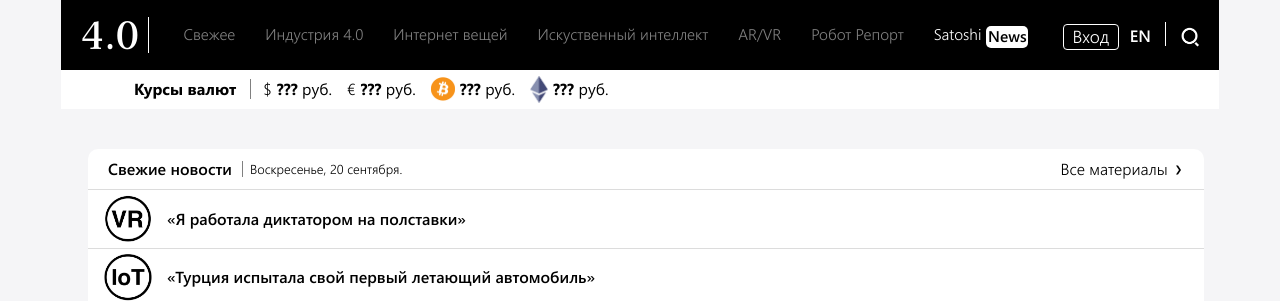
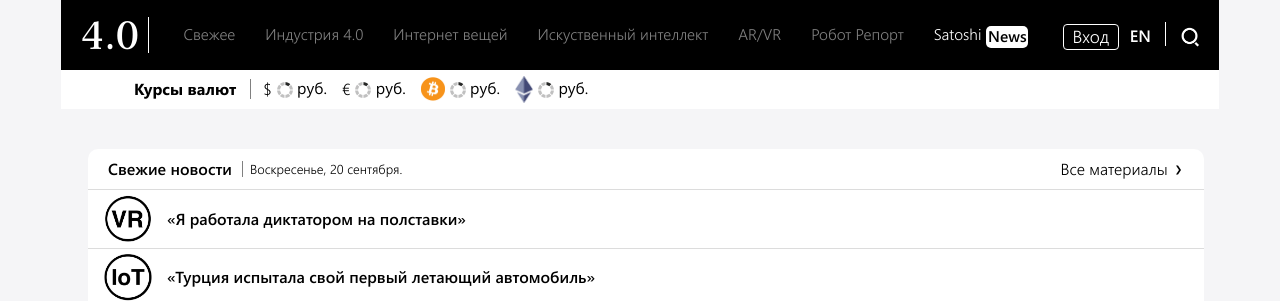
Before and after one commit to nmaslov255/industry, a Django app: page / in a window 1280 px wide. Shown: the top 301 px of the page. Run offline with Django 3.2, Linux system fonts and the light colour scheme; some libraries are stand-ins or nearby versions; some web fonts are replaced.

Commit message:
added preloader for currency

```diff
--- a/industry/static/css/main.css
+++ b/industry/static/css/main.css
@@ -584,6 +584,9 @@
   .info__item p {
     font-size: 16px;
   }
+  .info__item .preloader_currency {
+    width: 16px;
+  }
   .news__two_pos .news__bottom h5 {
     font-size: 19px;
     width: 80%;
@@ -692,6 +695,9 @@
   }
   .info__item p {
     font-size: 14px;
+  }
+  .info__item .preloader_currency {
+    width: 14px;
   }
   .info__block {
     margin-left: 10px;
--- a/industry/templates/base.html
+++ b/industry/templates/base.html
@@ -142,7 +142,7 @@
                                     $
                                 </div>
                                 <p>
-                                    <b id="usdt-currency">???</b> <span>руб.</span>
+                                    <b id="usdt-currency"><img class="preloader_currency" src="{% static 'img/preloader-currency.gif' %}" alt="???"></b> <span>руб.</span>
                                 </p>
                             </div>
                             <div class="info__item d-flex">
@@ -150,7 +150,7 @@
                                      €
                                 </div>
                                 <p>
-                                    <b id="etoro-euro-currency">???</b> <span>руб.</span>
+                                    <b id="etoro-euro-currency"><img class="preloader_currency" src="{% static 'img/preloader-currency.gif' %}" alt="???"></b> <span>руб.</span>
                                 </p>
                             </div>
                             <div class="info__item d-flex">
@@ -158,7 +158,7 @@
                                      <img src="{% static 'img/fig1.png' %}" alt="" class="info__one">
                                 </div>
                                 <p>
-                                    <b id="bitcoin-currency">???</b> <span>руб.</span>
+                                    <b id="bitcoin-currency"><img class="preloader_currency" src="{% static 'img/preloader-currency.gif' %}" alt="???"></b> <span>руб.</span>
                                 </p>
                             </div>
                             <div class="info__item d-flex">
@@ -166,7 +166,7 @@
                                      <img src="{% static 'img/fig2.png' %}" alt="">
                                 </div>
                                 <p>
-                                    <b id="ethereum-currency">???</b> <span>руб.</span>
+                                    <b id="ethereum-currency"><img class="preloader_currency" src="{% static 'img/preloader-currency.gif' %}" alt="???"></b> <span>руб.</span>
                                 </p>
                             </div>
                         </div>
```
Also changed, not shown: industry/static/img/preloader-currency.gif (added).
